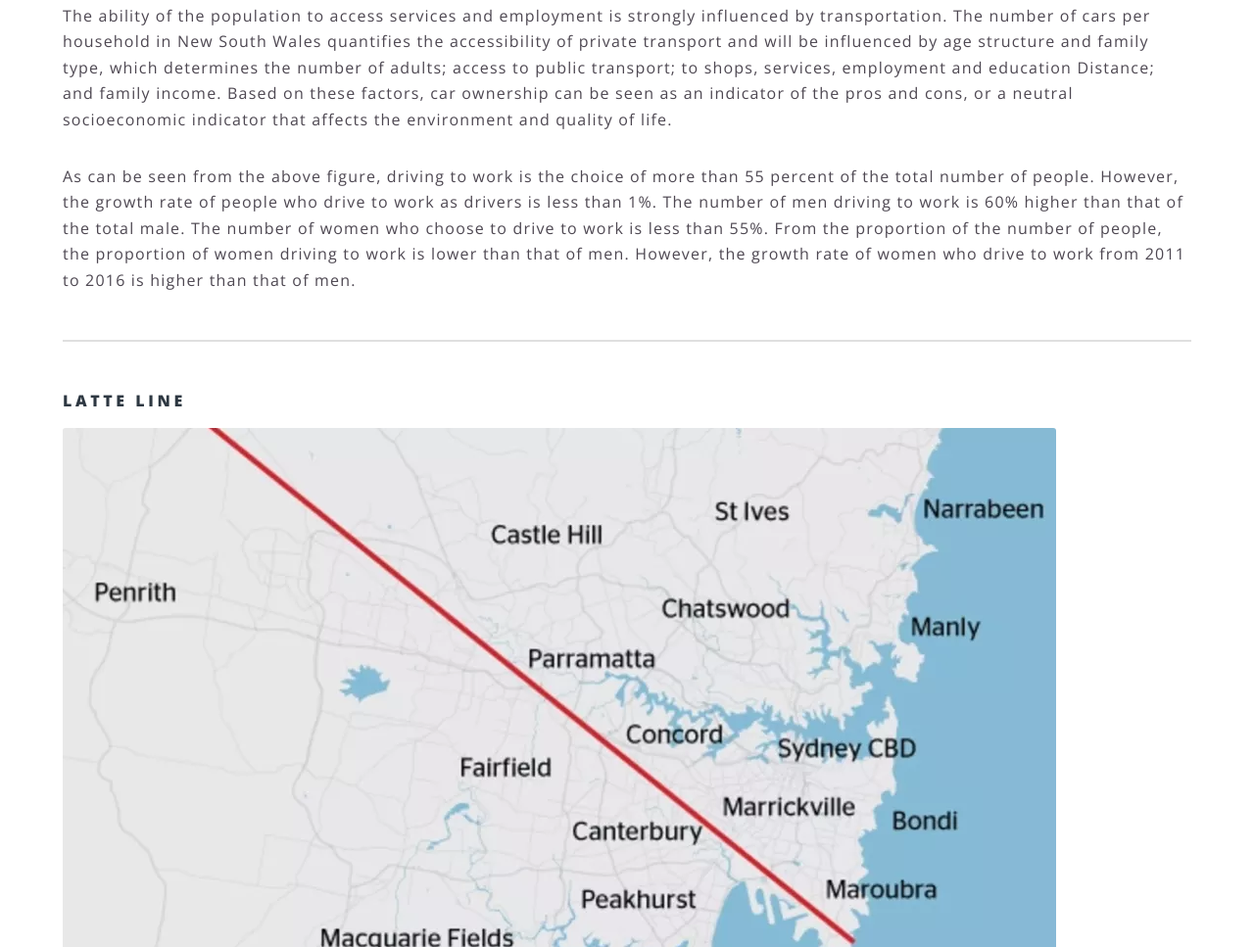
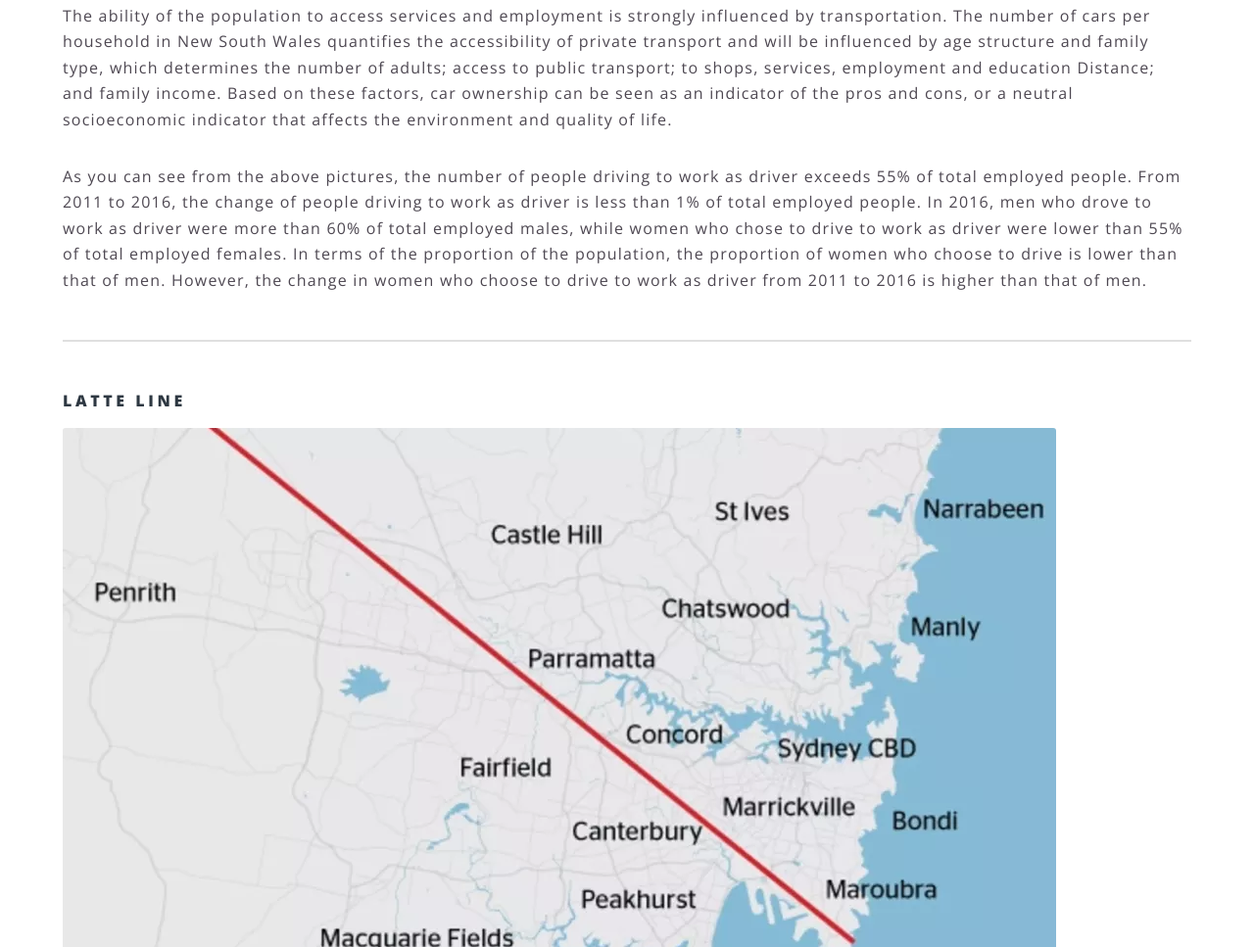
Before and after one commit to 710838665/mal, a plain HTML site: page generic.html in a window 1280 px wide. Shown: the part 3186-4153 px from the top of the page at 98% size. Drawn offline with nearby package versions, Linux system fonts and the light colour scheme; files that its build step writes are made by us from their sources.

Commit message:
Update generic.html

```diff
--- a/generic.html
+++ b/generic.html
@@ -56,7 +56,7 @@
 								<h3>FOR FEMALES's change in mothed of travel to work,2011 to 2016.</h3>
 								<div class="image"><img src="images/f1.jpg" alt="" /></div><div class="content">
 								<p>The ability of the population to access services and employment is strongly influenced by transportation. The number of cars per household in New South Wales quantifies the accessibility of private transport and will be influenced by age structure and family type, which determines the number of adults; access to public transport; to shops, services, employment and education Distance; and family income. Based on these factors, car ownership can be seen as an indicator of the pros and cons, or a neutral socioeconomic indicator that affects the environment and quality of life.</p>
-								<p>As can be seen from the above figure, driving to work is the choice of more than 55 percent of the total number of people. However, the growth rate of people who drive to work as drivers is less than 1%. The number of men driving to work is 60% higher than that of the total male. The number of women who choose to drive to work is less than 55%. From the proportion of the number of people, the proportion of women driving to work is lower than that of men. However, the growth rate of women who drive to work from 2011 to 2016 is higher than that of men.</p>
+								<p>As you can see from the above pictures, the number of people driving to work as driver exceeds 55% of total employed people. From 2011 to 2016, the change of people driving to work as driver is less than 1% of total employed people. In 2016, men who drove to work as driver were more than 60% of total employed males, while women who chose to drive to work as driver were lower than 55% of total employed females. In terms of the proportion of the population, the proportion of women who choose to drive is lower than that of men. However, the change in women who choose to drive to work as driver from 2011 to 2016 is higher than that of men.</p>
 
 								<hr />
 
```
